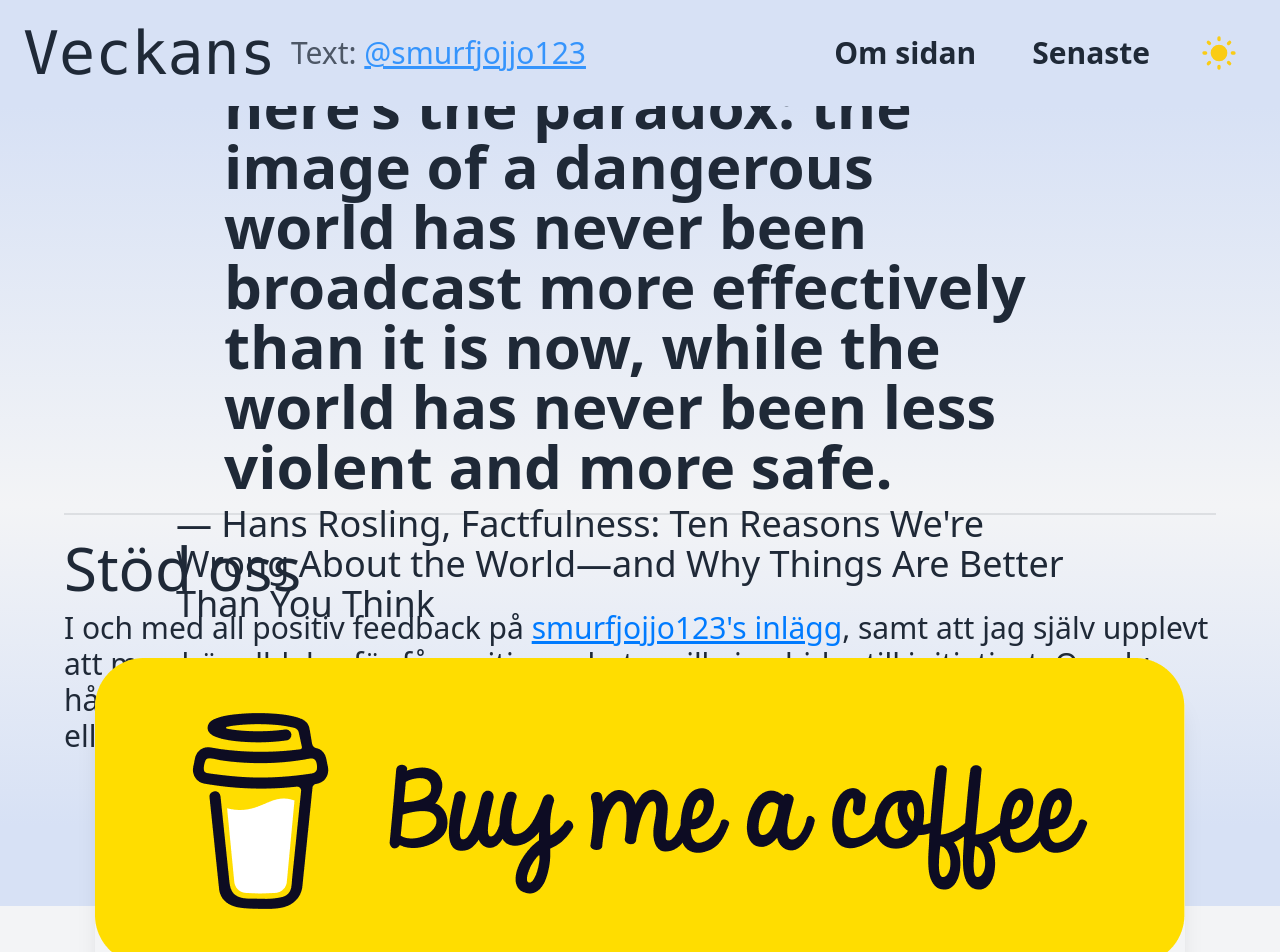
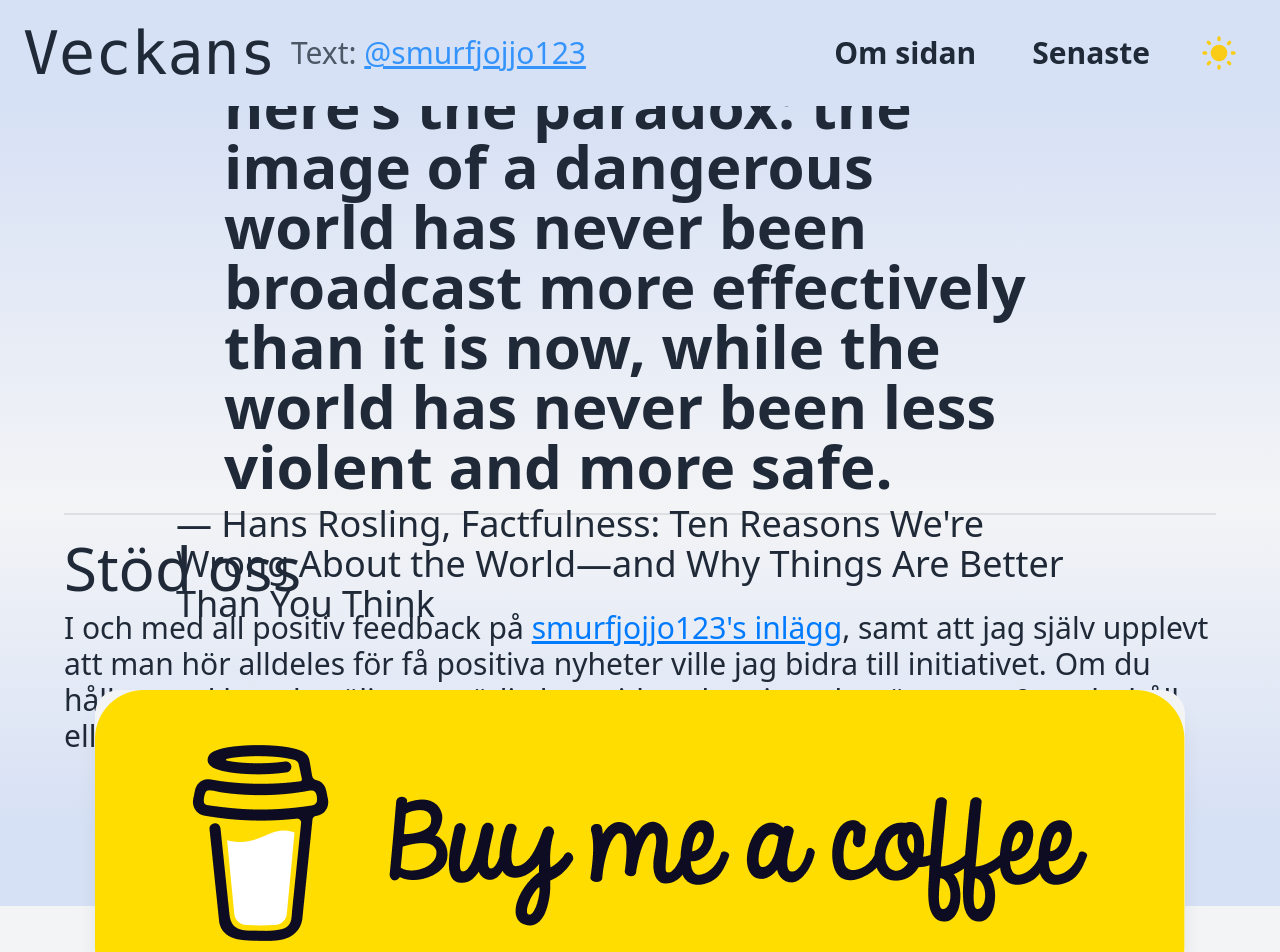
Before and after one commit to tarekfb/veckans, a SvelteKit app: page /about in a window 1280 px wide. Shown: the top 952 px of the page. Built offline with nearby package versions, Linux system fonts and the light colour scheme.

Commit message:
add space

```diff
--- a/src/routes/about/+page.svelte
+++ b/src/routes/about/+page.svelte
@@ -25,7 +25,7 @@
 	<main class="px-6 md:px-16 bg-gradient-to-t base-gradient-colors md:h-2/5">
 		<div class="divider mt-0" />
 		<h1 class="text-3xl mb-3 md:text-6xl">Stöd oss</h1>
-		<p class="mb-5 md:text-3xl">
+		<p class="mb-5 md:mb-10 md:text-3xl">
 			I och med all positiv feedback på
 			<a
 				href="https://www.reddit.com/r/sweden/?f=flair_name%3A%22Positiva%20Nyheter%22"
@@ -40,7 +40,7 @@
 			class="flex justify-evenly space-x-5 pb-5 md:justify-center md:items-center md:h-5/6"
 		>
 			<div class="card bg-base-100 shadow-xl rounded-t-3xl">
-				<figure class="-mt-1 md:-mt-6">
+				<figure class="">
 					<img src={img} alt="Buy me a coffee logo" />
 				</figure>
 				<div class="card-body">
```
